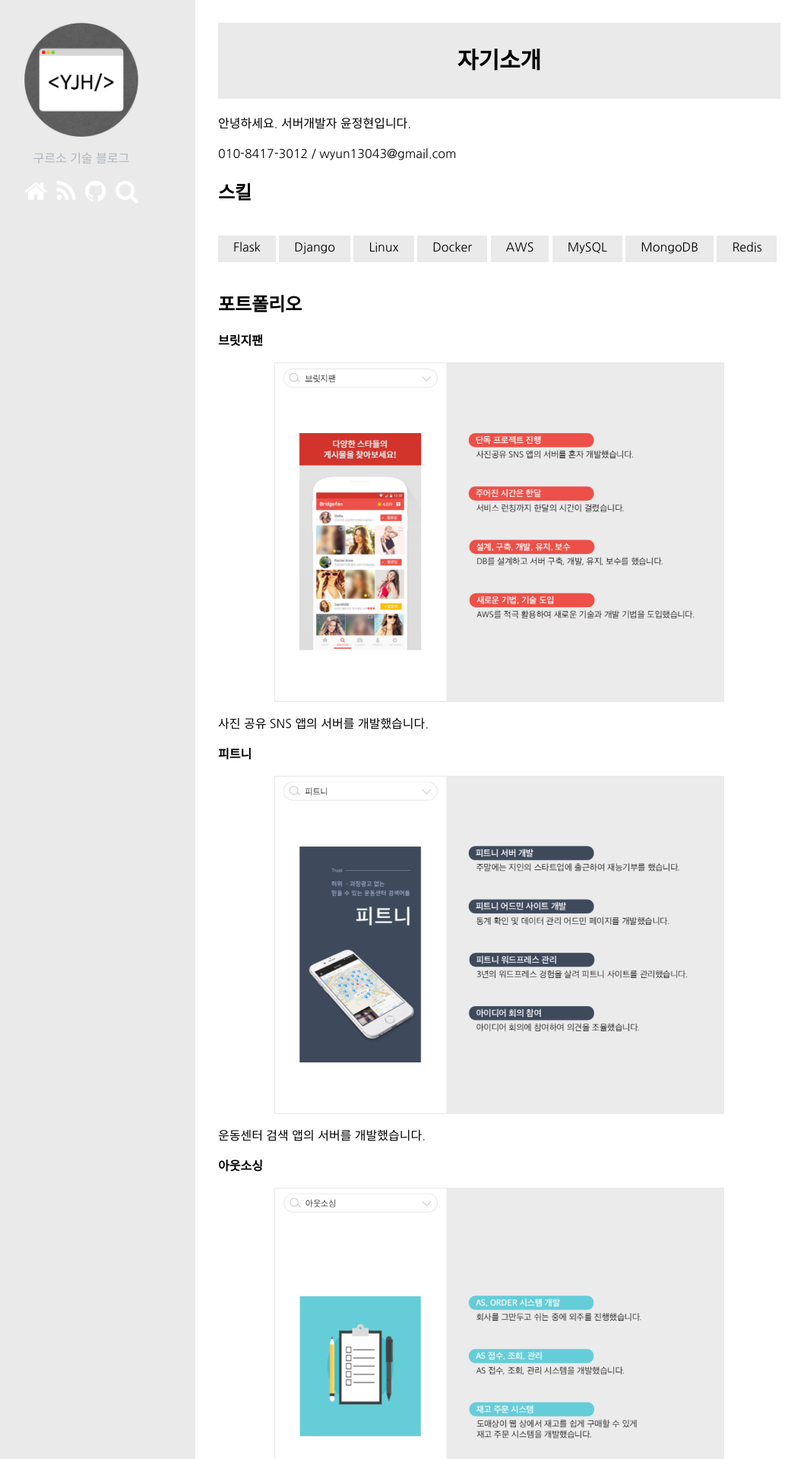
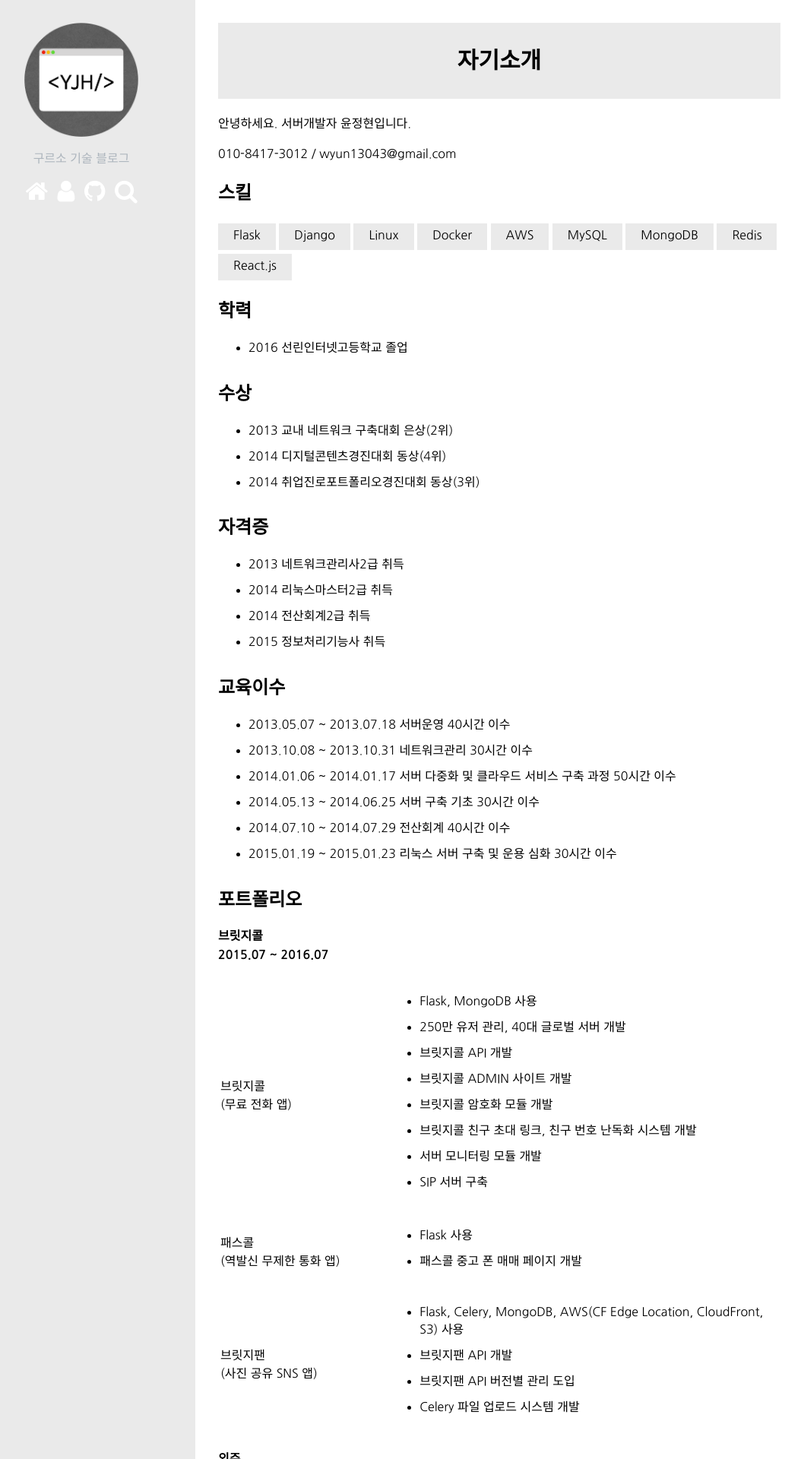
Before and after one commit to gureuso/gureuso.github.io, a Jekyll site: the page built from about.html, in a window 1280 px wide. Shown: the top 1920 px of the page at 76% size, without its empty margins (43-1101 px from the left). Built offline with Jekyll 4.4.1, drawn with Linux system fonts in a browser that asks for light colours; nearby versions of some CDN libraries; comment, search, counter and statistics services are not loaded; some of the changed text lies outside the part shown.

Commit message:
Update about page

```diff
--- a/_includes/sidebar.html
+++ b/_includes/sidebar.html
@@ -9,8 +9,8 @@
     <a href="/">
       <i class="fa fa-home fa-2x" aria-hidden="true"></i>
     </a>
-    <a href="/rss">
-      <i class="fa fa-rss fa-2x" aria-hidden="true"></i>
+    <a href="/about">
+      <i class="fa fa-user fa-2x" aria-hidden="true"></i>
     </a>
     <a href="https://github.com/{{ site.github.username }}">
       <i class="fa fa-github fa-2x" aria-hidden="true"></i>
--- a/about.html
+++ b/about.html
@@ -11,7 +11,6 @@
   <p>010-8417-3012 / wyun13043@gmail.com</p>
 
   <h2>스킬</h2>
-  <p>
   <ul class="tag">
     <li>Flask</li>
     <li>Django</li>
@@ -21,27 +20,182 @@
     <li>MySQL</li>
     <li>MongoDB</li>
     <li>Redis</li>
+    <li>React.js</li>
   </ul>
-  </p>
+
+  <h2>학력</h2>
+  <ul>
+    <li>2016 선린인터넷고등학교 졸업</li>
+  </ul>
+
+  <h2>수상</h2>
+  <ul>
+    <li>2013 교내 네트워크 구축대회 은상(2위)</li>
+    <li>2014 디지털콘텐츠경진대회 동상(4위)</li>
+    <li>2014 취업진로포트폴리오경진대회 동상(3위)</li>
+  </ul>
+
+  <h2>자격증</h2>
+  <ul>
+    <li>2013 네트워크관리사2급 취득</li>
+    <li>2014 리눅스마스터2급 취득</li>
+    <li>2014 전산회계2급 취득</li>
+    <li>2015 정보처리기능사 취득</li>
+  </ul>
+
+  <h2>교육이수</h2>
+  <ul>
+    <li>2013.05.07 ~ 2013.07.18 서버운영 40시간 이수</li>
+    <li>2013.10.08 ~ 2013.10.31 네트워크관리 30시간 이수</li>
+    <li>2014.01.06 ~ 2014.01.17 서버 다중화 및 클라우드 서비스 구축 과정 50시간 이수</li>
+    <li>2014.05.13 ~ 2014.06.25 서버 구축 기초 30시간 이수</li>
+    <li>2014.07.10 ~ 2014.07.29 전산회계 40시간 이수</li>
+    <li>2015.01.19 ~ 2015.01.23 리눅스 서버 구축 및 운용 심화 30시간 이수</li>
+  </ul>
 
   <h2>포트폴리오</h2>
-  <p><b>브릿지팬</b></p>
-  <p><img src="/assets/images/about/01.png"></p>
-  <p>사진 공유 SNS 앱의 서버를 개발했습니다.</p>
-  <p><b>피트니</b></p>
-  <p><img src="/assets/images/about/02.png"></p>
-  <p>운동센터 검색 앱의 서버를 개발했습니다.</p>
-  <p><b>아웃소싱</b></p>
-  <p><img src="/assets/images/about/03.png"></p>
-  <p>재고 주문 시스템을 개발했습니다.</p>
+  <p><b>브릿지콜<br>2015.07 ~ 2016.07</b></p>
+  <table class="about-table">
+    <tr>
+      <td>
+        브릿지콜<br>
+        (무료 전화 앱)
+      </td>
+      <td>
+        <ul class="about-desc">
+          <li>Flask, MongoDB 사용</li>
+          <li>250만 유저 관리, 40대 글로벌 서버 개발</li>
+          <li>브릿지콜 API 개발</li>
+          <li>브릿지콜 ADMIN 사이트 개발</li>
+          <li>브릿지콜 암호화 모듈 개발</li>
+          <li>브릿지콜 친구 초대 링크, 친구 번호 난독화 시스템 개발</li>
+          <li>서버 모니터링 모듈 개발</li>
+          <li>SIP 서버 구축</li>
+        </ul>
+      </td>
+    </tr>
+    <tr>
+      <td>
+        패스콜<br>
+        (역발신 무제한 통화 앱)
+      </td>
+      <td>
+        <ul class="about-desc">
+          <li>Flask 사용</li>
+          <li>패스콜 중고 폰 매매 페이지 개발</li>
+        </ul>
+      </td>
+    </tr>
+    <tr>
+      <td>
+        브릿지팬<br>
+        (사진 공유 SNS 앱)
+      </td>
+      <td>
+        <ul class="about-desc">
+          <li>Flask, Celery, MongoDB, AWS(CF Edge Location, CloudFront, S3) 사용</li>
+          <li>브릿지팬 API 개발</li>
+          <li>브릿지팬 API 버전별 관리 도입</li>
+          <li>Celery 파일 업로드 시스템 개발</li>
+        </ul>
+      </td>
+    </tr>
+  </table>
 
-  <h2>개인 포트폴리오</h2>
-  <p><b>어드민 페이지</b></p>
-  <p><img src="/assets/images/about/06.png"></p>
-  <p>외주 작업 때 써먹기 위해서 어드민 페이지를 개발했습니다. <a href="http://admin.gureuso.me">admin.gureuso.me</a></p>
-  <p><b>EASYWAY</b></p>
-  <p><img src="/assets/images/about/08.png"></p>
-  <p>걱정 없이 집을 나갈 수 있게 각종 정보를 알려주는 사이트를 개발했습니다. <a href="http://easyway.gureuso.me">easyway.gureuso.me</a></p>
+  <p><b>외주<br>2016.07 ~ 2016.08</b></p>
+  <table class="about-table">
+    <tr>
+      <td>
+        타임메카<br>
+        (시계 도매)
+      </td>
+      <td>
+        <ul class="about-desc">
+          <li>Flask, MySQL 사용</li>
+          <li>AS 접수, 조회, 관리 시스템 개발</li>
+          <li>재고 주문 시스템 개발</li>
+        </ul>
+      </td>
+    </tr>
+  </table>
+
+  <p><b>피트니<br>2016.07 ~ 2016.09</b></p>
+  <table class="about-table">
+    <tr>
+      <td>
+        피트니<br>
+        (운동센터 검색 앱)
+      </td>
+      <td>
+        <ul class="about-desc">
+          <li>Flask, MySQL 사용</li>
+          <li>피트니 API 개발</li>
+          <li>피트니 ADMIN 사이트 개발</li>
+        </ul>
+      </td>
+    </tr>
+  </table>
+
+  <p><b>쓰리클랩스<br>2016.10 ~ 2016.12</b></p>
+  <table class="about-table">
+    <tr>
+      <td>
+        쓰리클랩스<br>
+        (아동복 판매)
+      </td>
+      <td>
+        <ul class="about-desc">
+          <li>Flask, Express 사용</li>
+          <li>쓰리클랩스 API 개발</li>
+        </ul>
+      </td>
+    </tr>
+  </table>
+
+  <p><b>셀잇<br>2016.12 ~ 2017.05</b></p>
+  <table class="about-table">
+    <tr>
+      <td>
+        셀잇<br>
+        (중고거래 앱)
+      </td>
+      <td>
+        <ul class="about-desc">
+          <li>RubyOnRails 사용</li>
+          <li>검색 시 검색 기반 제품 추천 아이디어 제공</li>
+        </ul>
+      </td>
+    </tr>
+  </table>
+
+  <p><b>EASYWAY<br>2019.07 ~ 2020.05</b></p>
+  <table class="about-table">
+    <tr>
+      <td>
+        EASYWAY
+      </td>
+      <td>
+        <ul class="about-desc">
+          <li>React.js, Next.js, typescript, mobx 사용</li>
+          <li>걱정 없이 집을 나갈 수 있게 각종 정보를 알려주는 사이트를 개발</li>
+        </ul>
+      </td>
+    </tr>
+  </table>
+
+  <p><b>윈도우 설치<br>2020.06 ~ 2020.06</b></p>
+  <table class="about-table">
+    <tr>
+      <td>
+        증권회사
+      </td>
+      <td>
+        <ul class="about-desc">
+          <li>윈도우 업그레이드 보조</li>
+        </ul>
+      </td>
+    </tr>
+  </table>
 
   <h2>마치며</h2>
   <p>가벼운 개발을 지향하며 나도 좀 멋지게 살아보자 라는 마인드를 가지고 개발자의 삶을 살고 있습니다.</p>
--- a/assets/css/style.css
+++ b/assets/css/style.css
@@ -226,6 +226,23 @@
   border-bottom: 1px solid #ee8978;
 }
 
+/* about */
+.about-table {
+  width: 100%;
+}
+
+.about-table > tbody > tr > td:first-child {
+  width: 30%;
+}
+
+.about-table > tbody > tr > td:last-child {
+  width: 70%;
+}
+
+.about-desc > li {
+  padding-bottom: 10px;
+}
+
 .related-post-img > img {
   width: 150px;
   height: 150px;
```
Lines whose indentation alone changed are shown as unchanged.
